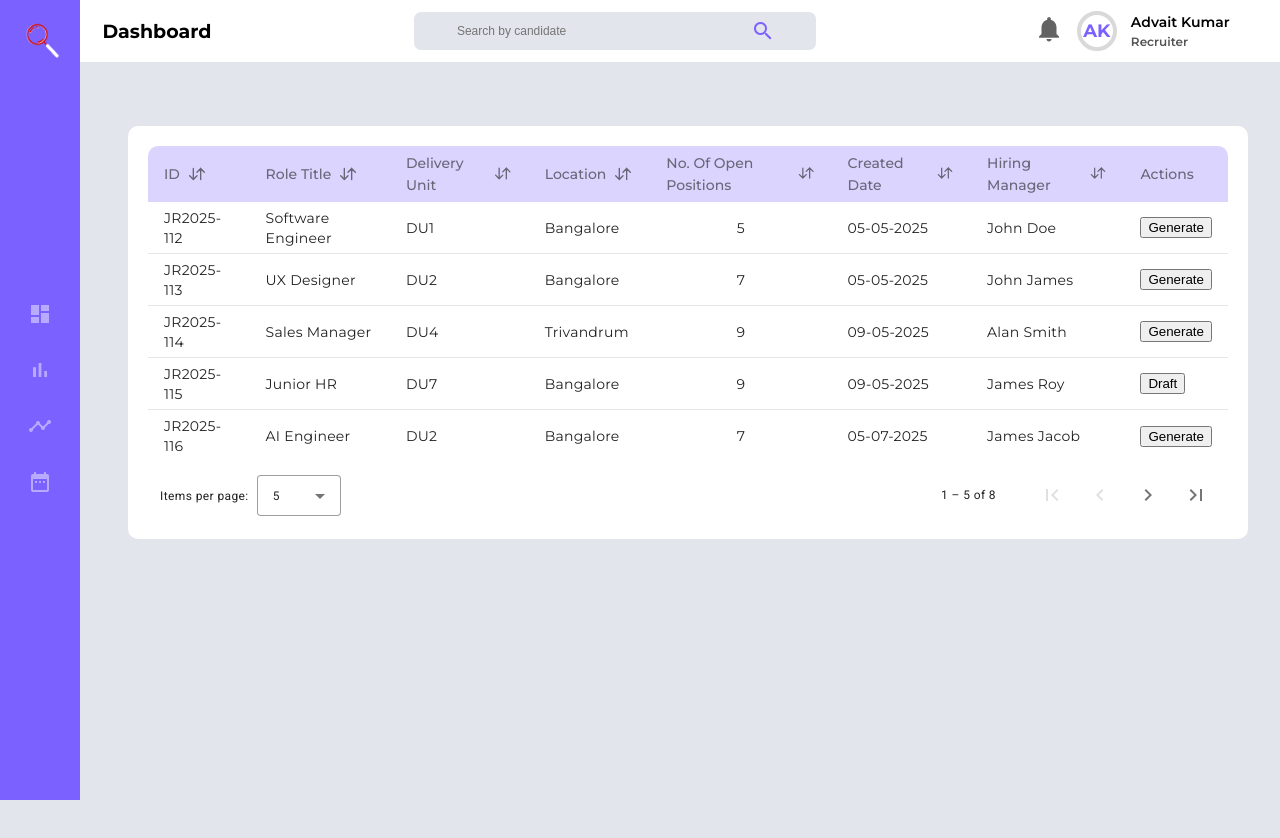
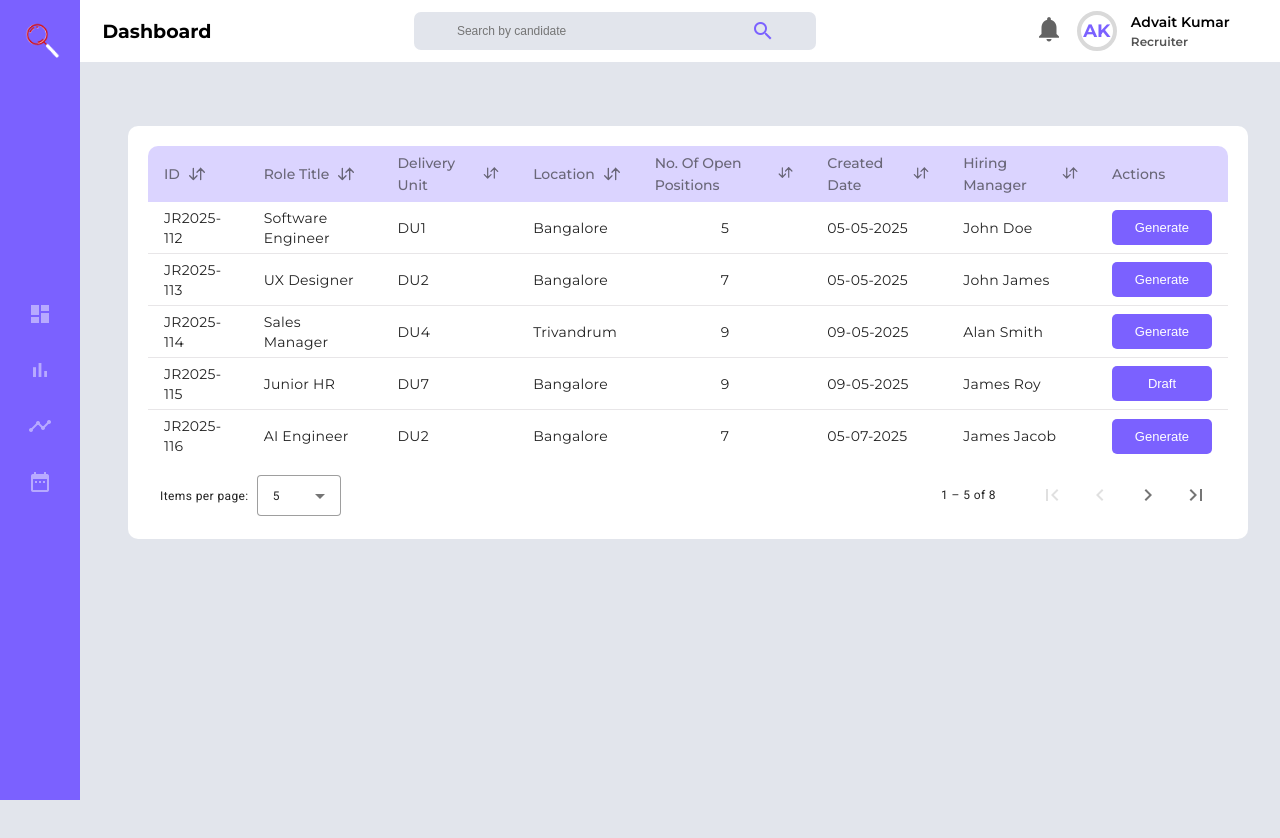
Before and after one commit to nivya-2/recruitx-frontend, an Angular app: page / in a window 1280 px wide. Shown: the top 838 px of the page. Built offline with nearby package versions, Linux system fonts and the light colour scheme.

Commit message:
fix:buttonstyle

```diff
--- a/src/app/app.component.html
+++ b/src/app/app.component.html
@@ -1,5 +1,5 @@
 <app-header [search]="true"></app-header>
 <app-icon-group></app-icon-group>
 <div class="base">
-  <app-table [content]="content"></app-table>
+  <app-table [content]="content" [columnLabels]="columnLabels" [displayedColumns]="displayedColumns"></app-table>
 </div>
--- a/src/app/app.component.ts
+++ b/src/app/app.component.ts
@@ -102,4 +102,18 @@ export class AppComponent {
           }
 
     ];
+
+    displayedColumns: string[] = [
+      'id', 'roleTitle', 'deliveryUnit', 'location', 'openPositions', 'createdDate', 'hiringManager', 'actions'  ];
+
+        columnLabels: { [key: string]: string } = {
+          id: 'ID',
+          roleTitle: 'Role Title',
+          deliveryUnit: 'Delivery Unit',
+          location: 'Location',
+          openPositions: 'No. Of Open Positions',
+          createdDate: 'Created Date',
+          hiringManager: 'Hiring Manager',
+          actions: 'Actions'
+        };
 }
--- a/src/app/table/table.component.css
+++ b/src/app/table/table.component.css
@@ -70,6 +70,21 @@
     text-align: center !important;
   }
 
+  .stylegenerate{
+
+    background-color: #7B61FF;
+    padding: 15px 9px;
+    width:100px;
+    height: 35px;
+    border-radius: 5px;
+    border: none;
+    display: inline-flex;
+    justify-content: center;
+    align-items: center;
+    font-size: 13px;
+    color: white;
+
+  }
 
   ::ng-deep .mat-mdc-paginator-container{
 
@@ -84,3 +99,10 @@
      margin: 0 20px;
      padding: 0px;
     }
+
+
+
+ /* ::ng-deep .mat-mdc-paginator-page-size{
+  display: none !important;
+ }
+   */
--- a/src/app/table/table.component.html
+++ b/src/app/table/table.component.html
@@ -9,8 +9,8 @@
          </th>
         <td mat-cell [ngClass]="{'center-text': column === 'openPositions'}" *matCellDef="let element">
             {{ column === 'actions' ? '' : element[column] }}
-            <button *ngIf="column === 'actions' && element[column] ==='generate'" mat-button>Generate</button>
-            <button *ngIf="column === 'actions' && element[column] ==='draft'" mat-button>Draft</button>
+            <button *ngIf="column === 'actions' && element[column] ==='generate'" class="stylegenerate" mat-button>Generate</button>
+            <button *ngIf="column === 'actions' && element[column] ==='draft'" class="stylegenerate" mat-button>Draft</button>
 
       </ng-container>
   </ng-container>
--- a/src/app/table/table.component.ts
+++ b/src/app/table/table.component.ts
@@ -14,21 +14,13 @@ import { MatPaginator } from '@angular/material/paginator';
 })
 export class TableComponent implements OnInit, AfterViewInit {
 
-  displayedColumns: string[] = [
-'id', 'roleTitle', 'deliveryUnit', 'location', 'openPositions', 'createdDate', 'hiringManager', 'actions'  ];
-  columnLabels: { [key: string]: string } = {
-    id: 'ID',
-    roleTitle: 'Role Title',
-    deliveryUnit: 'Delivery Unit',
-    location: 'Location',
-    openPositions: 'No. Of Open Positions',
-    createdDate: 'Created Date',
-    hiringManager: 'Hiring Manager',
-    actions: 'Actions'
-  };
+
   dataSource!: MatTableDataSource<any>;
 
   @Input() content: any[] = [];
+  @Input() displayedColumns: string[] = [];
+  @Input() columnLabels: { [key: string]: string } = {};
+
 
   @ViewChild(MatPaginator) paginator!: MatPaginator;
   @ViewChild(MatSort)  sort!: MatSort;
```
